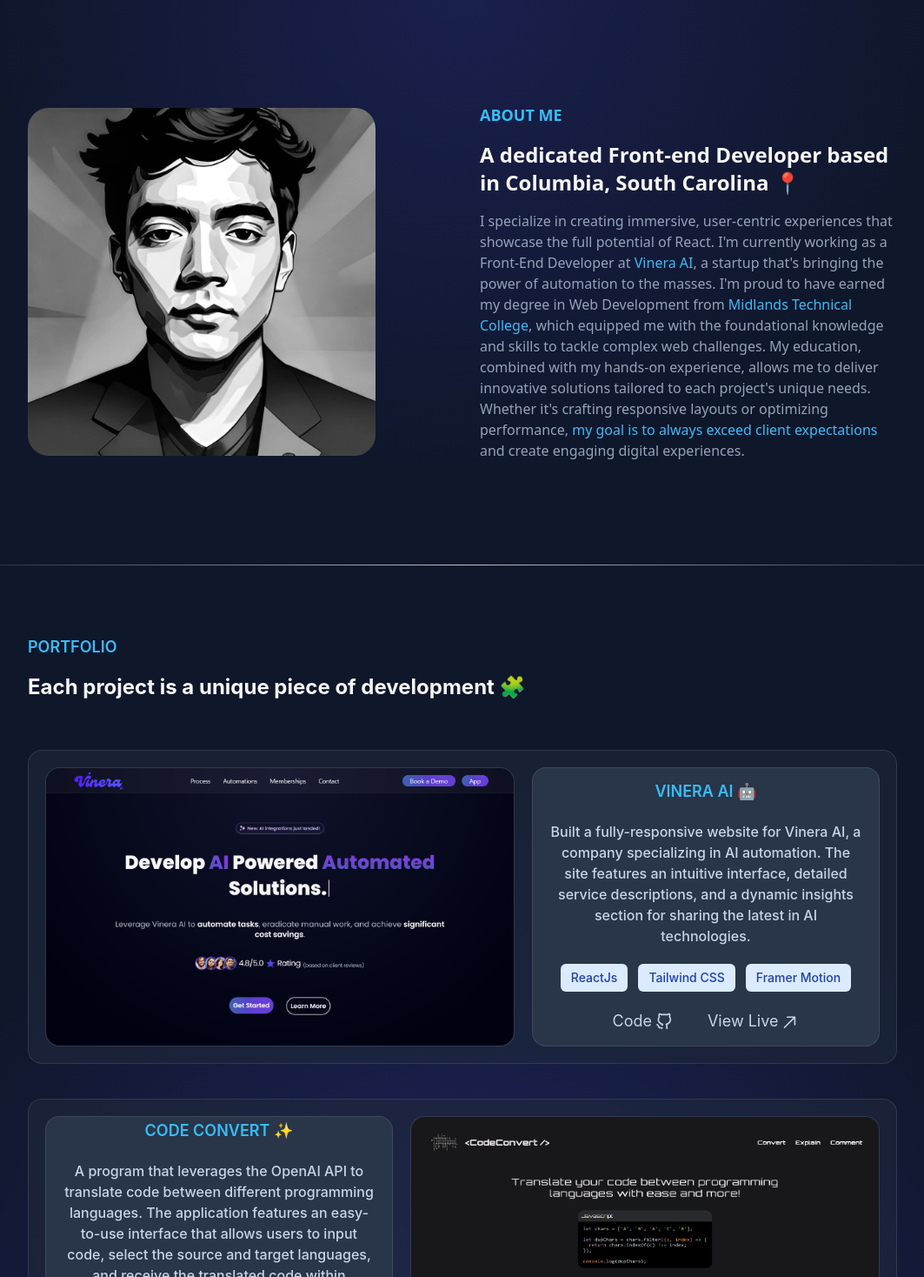
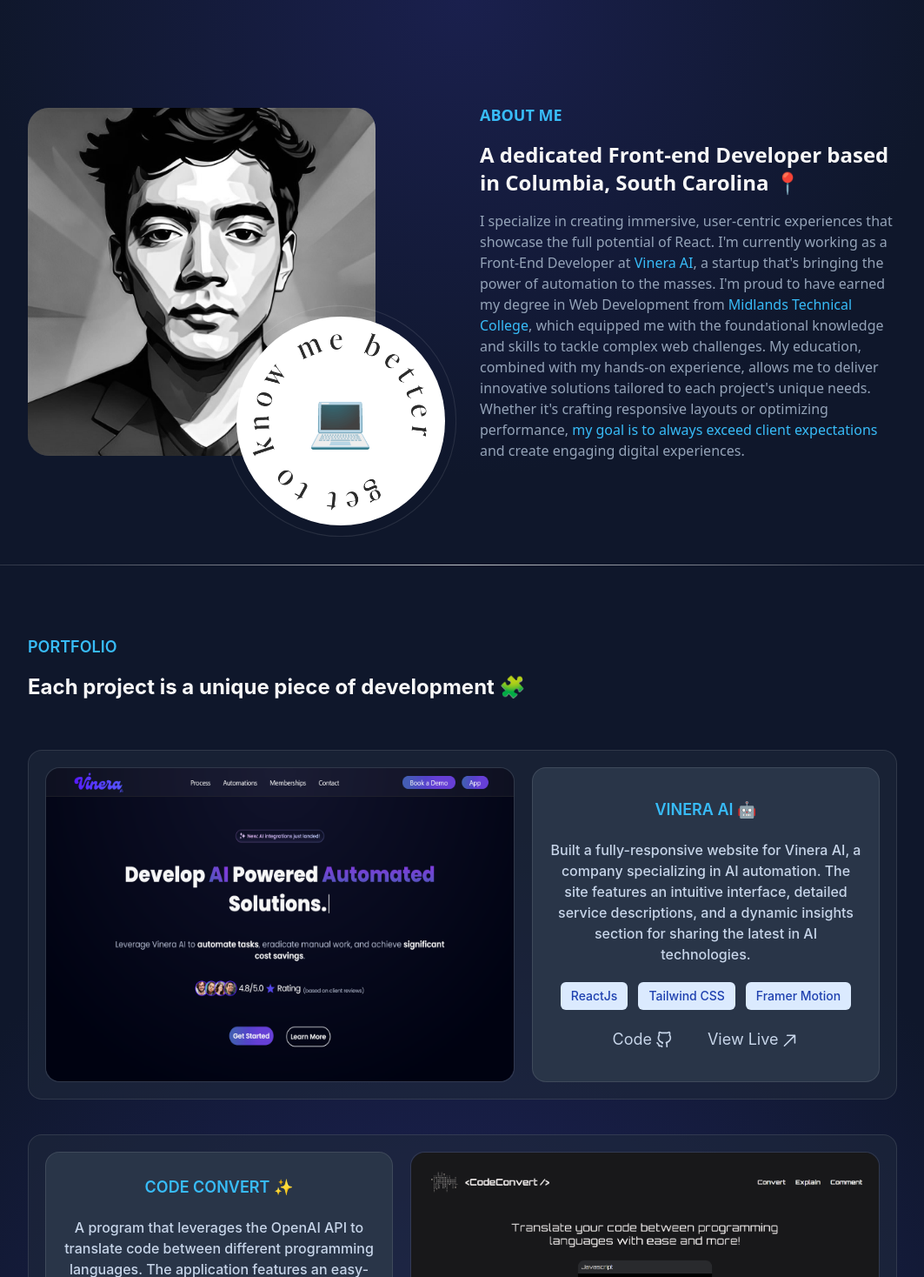
Before and after one commit to kanank99/personal-portfolio, a React (Create React App) app: page / in a window 1280 px wide. Shown: the part 802-2270 px from the top of the page at 87% size, without its empty margins (108-1171 px from the left). Built offline with nearby package versions, Linux system fonts and the light colour scheme.

Commit message:
Built Animated Circle Text Element on Aboutme

```diff
--- a/src/App.css
+++ b/src/App.css
@@ -151,3 +151,33 @@
   color: var(--text-color-3);
   transition: all 0.2s;
 }
+
+.animate-rotate {
+  animation: rotate 9s linear infinite;
+}
+
+.still-child {
+  animation: rotate-reverse 9s linear infinite;
+}
+
+@keyframes rotate {
+
+  0% {
+    transform: rotate(0deg);
+  }
+
+  100% {
+    transform: rotate(360deg);
+  }
+}
+
+@keyframes rotate-reverse {
+
+  0% {
+    transform: rotate(360deg);
+  }
+
+  100% {
+    transform: rotate(0deg);
+  }
+}
--- a/src/components/AboutMe.jsx
+++ b/src/components/AboutMe.jsx
@@ -2,6 +2,7 @@
 // import { useEffect } from 'react'
 // import Kanan1 from '../assets/images/kanan1.png'
 import Me from '../assets/images/me.JPG'
+import CurvedText from '../assets/images/curved-text.png'
 
 function AboutMe() {
     // useEffect(() => {
@@ -34,8 +35,14 @@
                 <div className='flex flex-col md:flex-row gap-10 justify-center items-center w-[1000px]'>
                     <h1 className='md:hidden text-3 uppercase text-lg font-semibold'>About Me</h1>
                     <div className='flex-1 relative'>
-
-                        <img className='h-[200px] w-[200px] sm:h-[300px] sm:w-[300px] md:h-[400px] md:w-[400px] grayscale hover:grayscale-0 transition-all duration-500 ease-in-out rounded-3xl' src={Me} alt='Kanan Kontorovsky' />
+                        <img className='box-shadow-gray h-[200px] w-[200px] sm:h-[300px] sm:w-[300px] md:h-[400px] md:w-[400px] grayscale hover:grayscale-0 transition-all duration-500 ease-in-out rounded-3xl' src={Me} alt='Kanan Kontorovsky' />
+                        <span className='hidden lg:block animate-rotate absolute -bottom-20 right-0 w-[15rem] h-[15rem] bg-white rounded-full'>
+                            <img className='box-shadow-gray grayscale w-full h-full rounded-full absolute bottom-0 right-0 scale-[1.11]' src={CurvedText} alt='get-to-know-me' />
+                            {/* <svg className='w-full h-full absolute bottom-0 right-0' viewBox="0 0 200 200" xmlns="http://www.w3.org/2000/svg">
+                                <path fill="#000000" d="M40.3,-54.5C52.1,-46.3,61.5,-34.1,67.8,-20.1C74.1,-6.1,77.3,10.7,72.9,23.9C68.5,37.1,56.5,46.6,43.1,54.6C29.7,62.6,14.8,69.1,-0.3,69.7C-15.4,70.3,-30.8,64.9,-43.8,55.3C-56.8,45.7,-67.4,31.9,-72.9,16.1C-78.4,0.3,-78.8,-17.5,-72.9,-31.9C-67,-46.3,-54.8,-57.1,-41.4,-65.3C-28,-73.5,-13.9,-79.1,0.8,-79.1C15.5,-79.1,31,-73.5,40.3,-64.1Z" transform="translate(100 100)" />
+                            </svg> */}
+                        </span>
+                        <span className='hidden lg:block absolute top-[340px] left-[340px] text-3xl scale-[2]'>💻</span>
                     </div>
                     <div className='flex-1 h-full p-4 md:p-0'>
                         <h1 className='hidden md:block text-3 uppercase text-lg font-semibold mb-[1rem]'>About Me</h1>
--- a/src/components/Project.jsx
+++ b/src/components/Project.jsx
@@ -23,9 +23,9 @@
     };
 
     return (
-        <div className={`shine flex ${props.flexDirection} flex-col bg-[#1e293b99] box-shadow-gray p-5 rounded-2xl gap-5`}>
+        <div className={`flex ${props.flexDirection} flex-col bg-[#1e293b99] box-shadow-gray p-5 rounded-2xl gap-5`}>
             <div className='box-shadow-gray rounded-2xl p-[1px]'>
-                <img className='w-[50rem] max-h-[320px] rounded-2xl' src={props.image} alt={props.imageAlt} onMouseMove={handleMouseMove} onMouseLeave={handleMouseLeave} ref={imageRef} />
+                <img className='w-[50rem] min-h-[360px] rounded-2xl' src={props.image} alt={props.imageAlt} onMouseMove={handleMouseMove} onMouseLeave={handleMouseLeave} ref={imageRef} />
             </div>
             <div className='flex flex-col gap-5 justify-center items-center text-center bg-[#293548] rounded-2xl box-shadow-gray lg:max-w-[25rem] py-5 lg:py-0'>
                 <h3 className='text-3 uppercase text-lg font-semibold'>{props.title}</h3>
```
Also changed, not shown: src/assets/images/curved-text.png (added).
